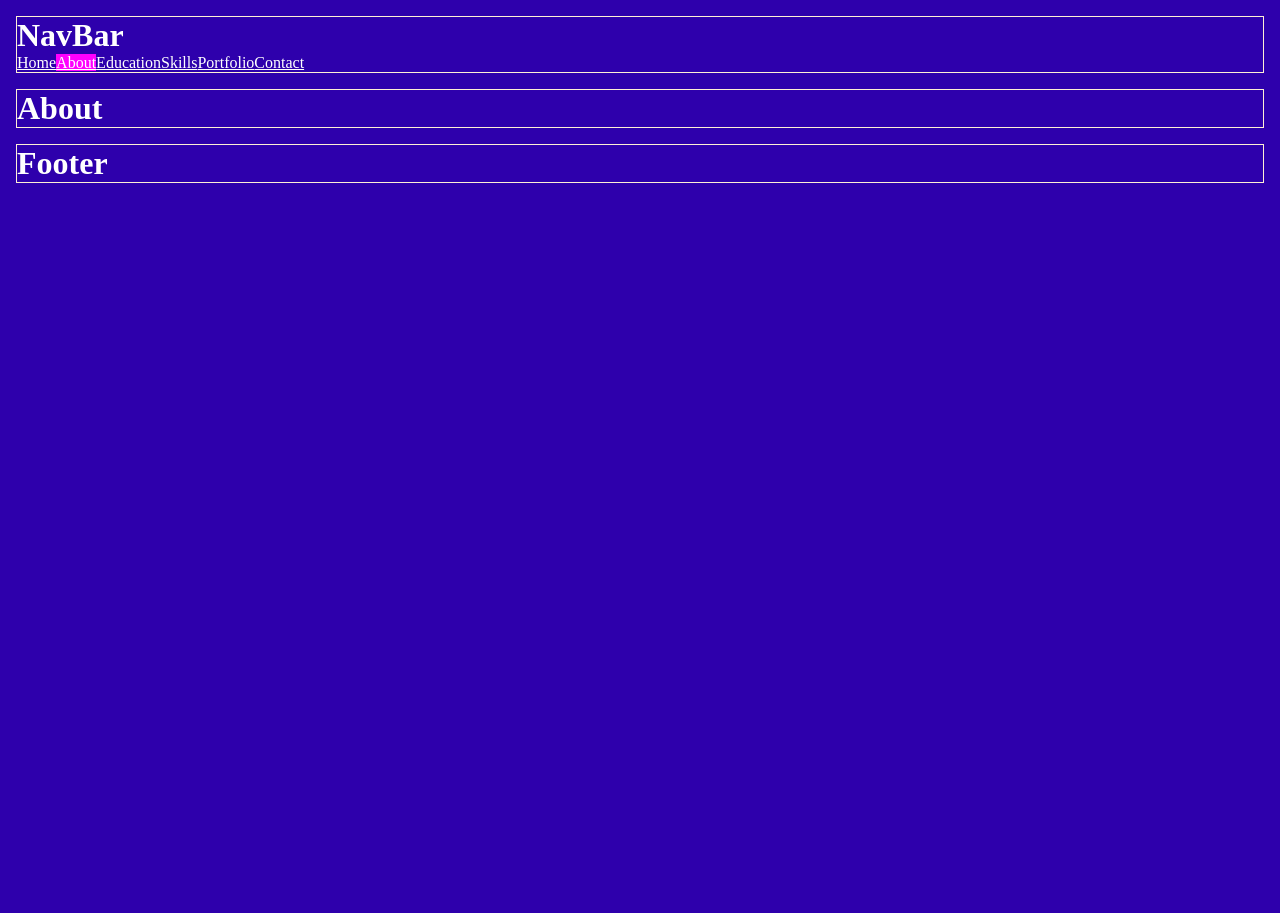
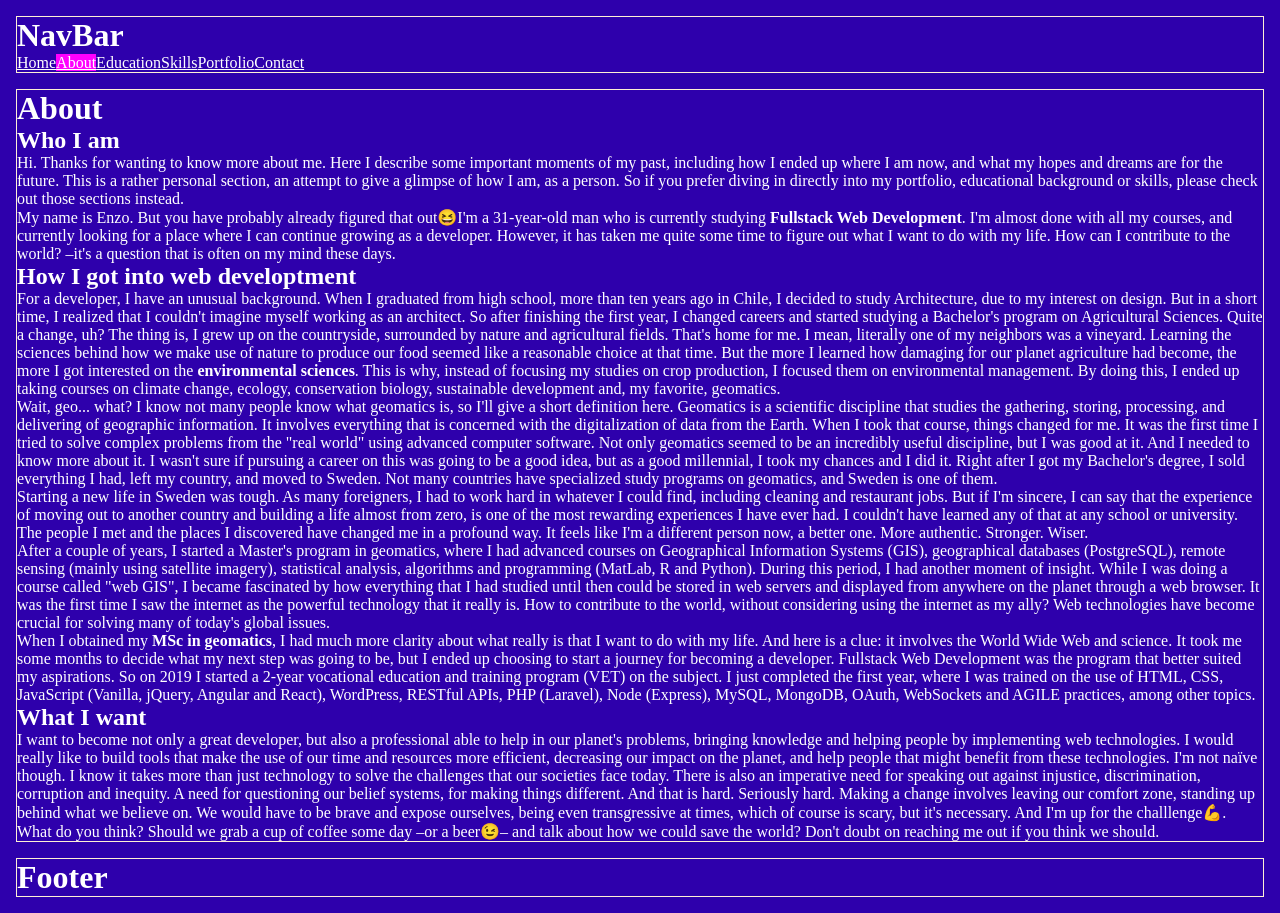
Before and after one commit to enzozerega/portfolio, a React (Create React App) app: page /about in a window 1280 px wide. Before the commit the page ends 800 px from the top, so only its background shows below. Built offline with nearby package versions, Linux system fonts and the light colour scheme.

Commit message:
Add About content

```diff
--- a/src/components/About.jsx
+++ b/src/components/About.jsx
@@ -1,9 +1,145 @@
-import React, { Component } from "react";
+import React, { Component, Fragment } from "react";
 
 class About extends Component {
   state = {};
   render() {
-    return <h1>About</h1>;
+    return (
+      <Fragment>
+        <h1>About</h1>
+        <section>
+          <h2>Who I am</h2>
+          <p>
+            Hi. Thanks for wanting to know more about me. Here I describe some
+            important moments of my past, including how I ended up where I am
+            now, and what my hopes and dreams are for the future. This is a
+            rather personal section, an attempt to give a glimpse of how I am,
+            as a person. So if you prefer diving in directly into my portfolio,
+            educational background or skills, please check out those sections
+            instead.
+          </p>
+          <p>
+            My name is Enzo. But you have probably already figured that out
+            <span role="img" aria-label="Smiling face">
+              😆
+            </span>
+            I'm a 31-year-old man who is currently studying
+            <strong> Fullstack Web Development</strong>. I'm almost done with
+            all my courses, and currently looking for a place where I can
+            continue growing as a developer. However, it has taken me quite some
+            time to figure out what I want to do with my life. How can I
+            contribute to the world? –it's a question that is often on my mind
+            these days.
+          </p>
+          <h2>How I got into web developtment</h2>
+          <p>
+            For a developer, I have an unusual background. When I graduated from
+            high school, more than ten years ago in Chile, I decided to study
+            Architecture, due to my interest on design. But in a short time, I
+            realized that I couldn't imagine myself working as an architect. So
+            after finishing the first year, I changed careers and started
+            studying a Bachelor's program on Agricultural Sciences. Quite a
+            change, uh? The thing is, I grew up on the countryside, surrounded
+            by nature and agricultural fields. That's home for me. I mean,
+            literally one of my neighbors was a vineyard. Learning the sciences
+            behind how we make use of nature to produce our food seemed like a
+            reasonable choice at that time. But the more I learned how damaging
+            for our planet agriculture had become, the more I got interested on
+            the<strong> environmental sciences</strong>. This is why, instead of
+            focusing my studies on crop production, I focused them on
+            environmental management. By doing this, I ended up taking courses
+            on climate change, ecology, conservation biology, sustainable
+            development and, my favorite, geomatics.
+          </p>
+          <p>
+            Wait, geo... what? I know not many people know what geomatics is, so
+            I'll give a short definition here. Geomatics is a scientific
+            discipline that studies the gathering, storing, processing, and
+            delivering of geographic information. It involves everything that is
+            concerned with the digitalization of data from the Earth. When I
+            took that course, things changed for me. It was the first time I
+            tried to solve complex problems from the "real world" using advanced
+            computer software. Not only geomatics seemed to be an incredibly
+            useful discipline, but I was good at it. And I needed to know more
+            about it. I wasn't sure if pursuing a career on this was going to be
+            a good idea, but as a good millennial, I took my chances and I did
+            it. Right after I got my Bachelor's degree, I sold everything I had,
+            left my country, and moved to Sweden. Not many countries have
+            specialized study programs on geomatics, and Sweden is one of them.
+          </p>
+          <p>
+            Starting a new life in Sweden was tough. As many foreigners, I had
+            to work hard in whatever I could find, including cleaning and
+            restaurant jobs. But if I'm sincere, I can say that the experience
+            of moving out to another country and building a life almost from
+            zero, is one of the most rewarding experiences I have ever had. I
+            couldn't have learned any of that at any school or university. The
+            people I met and the places I discovered have changed me in a
+            profound way. It feels like I'm a different person now, a better
+            one. More authentic. Stronger. Wiser.
+          </p>
+          <p>
+            After a couple of years, I started a Master's program in geomatics,
+            where I had advanced courses on Geographical Information Systems
+            (GIS), geographical databases (PostgreSQL), remote sensing (mainly
+            using satellite imagery), statistical analysis, algorithms and
+            programming (MatLab, R and Python). During this period, I had
+            another moment of insight. While I was doing a course called "web
+            GIS", I became fascinated by how everything that I had studied until
+            then could be stored in web servers and displayed from anywhere on
+            the planet through a web browser. It was the first time I saw the
+            internet as the powerful technology that it really is. How to
+            contribute to the world, without considering using the internet as
+            my ally? Web technologies have become crucial for solving many of
+            today's global issues.
+          </p>
+          <p>
+            When I obtained my<strong> MSc in geomatics</strong>, I had much
+            more clarity about what really is that I want to do with my life.
+            And here is a clue: it involves the World Wide Web and science. It
+            took me some months to decide what my next step was going to be, but
+            I ended up choosing to start a journey for becoming a developer.
+            Fullstack Web Development was the program that better suited my
+            aspirations. So on 2019 I started a 2-year vocational education and
+            training program (VET) on the subject. I just completed the first
+            year, where I was trained on the use of HTML, CSS, JavaScript
+            (Vanilla, jQuery, Angular and React), WordPress, RESTful APIs, PHP
+            (Laravel), Node (Express), MySQL, MongoDB, OAuth, WebSockets and
+            AGILE practices, among other topics.
+          </p>
+          <h2>What I want</h2>
+          <p>
+            I want to become not only a great developer, but also a professional
+            able to help in our planet's problems, bringing knowledge and
+            helping people by implementing web technologies. I would really like
+            to build tools that make the use of our time and resources more
+            efficient, decreasing our impact on the planet, and help people that
+            might benefit from these technologies. I'm not naïve though. I know
+            it takes more than just technology to solve the challenges that our
+            societies face today. There is also an imperative need for speaking
+            out against injustice, discrimination, corruption and inequity. A
+            need for questioning our belief systems, for making things
+            different. And that is hard. Seriously hard. Making a change
+            involves leaving our comfort zone, standing up behind what we
+            believe on. We would have to be brave and expose ourselves, being
+            even transgressive at times, which of course is scary, but it's
+            necessary. And I'm up for the challlenge
+            <span role="img" aria-label="Flexed Biceps">
+              💪
+            </span>
+            .
+          </p>
+          <p>
+            What do you think? Should we grab a cup of coffee some day –or a
+            beer
+            <span role="img" aria-label="Winking face">
+              😉
+            </span>
+            – and talk about how we could save the world? Don't doubt on
+            reaching me out if you think we should.
+          </p>
+        </section>
+      </Fragment>
+    );
   }
 }
 
--- a/src/components/Contact.jsx
+++ b/src/components/Contact.jsx
@@ -16,12 +16,18 @@ class Contact extends Form {
     return (
       <Fragment>
         <h1>Contact</h1>
+        <section>
+          <h2>Send me a message</h2>
           <form onSubmit={this.handleSubmit}>
             {this.renderInput("name")}
             {this.renderInput("email")}
             {this.renderInput("message")}
             {this.renderButton("Send Message")}
           </form>
+        </section>
+        <section>
+          <h2>Other contact options</h2>
+        </section>
       </Fragment>
     );
   }
```
Lines whose indentation alone changed are shown as unchanged.
